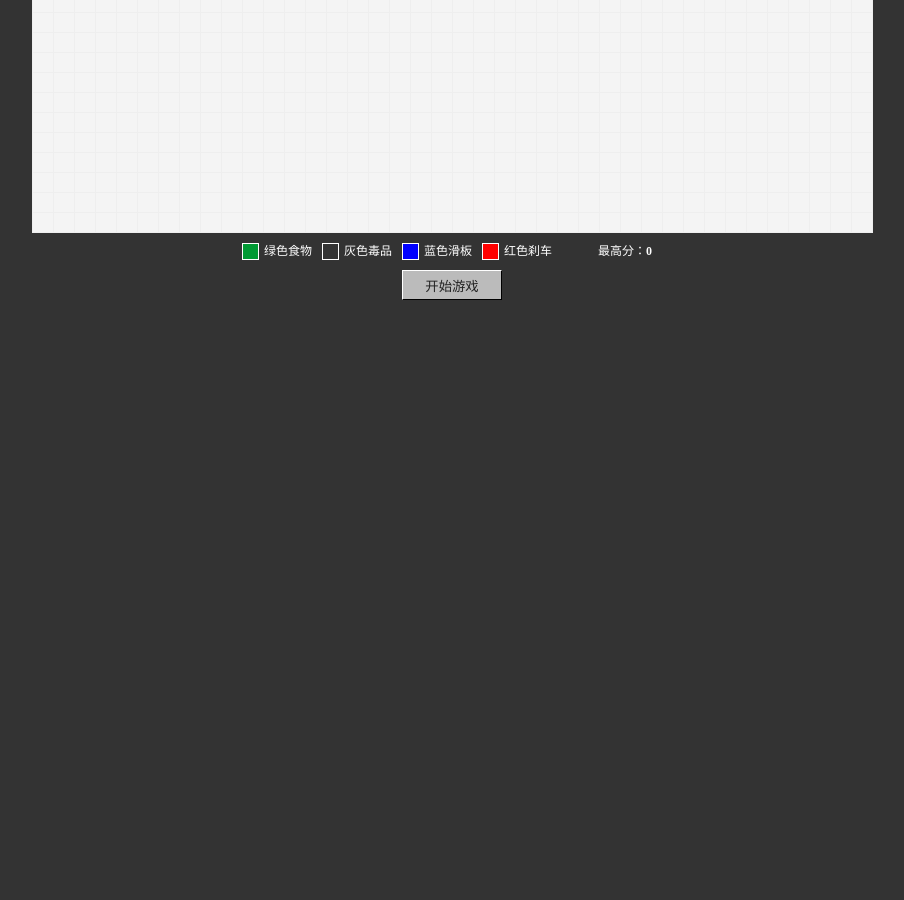
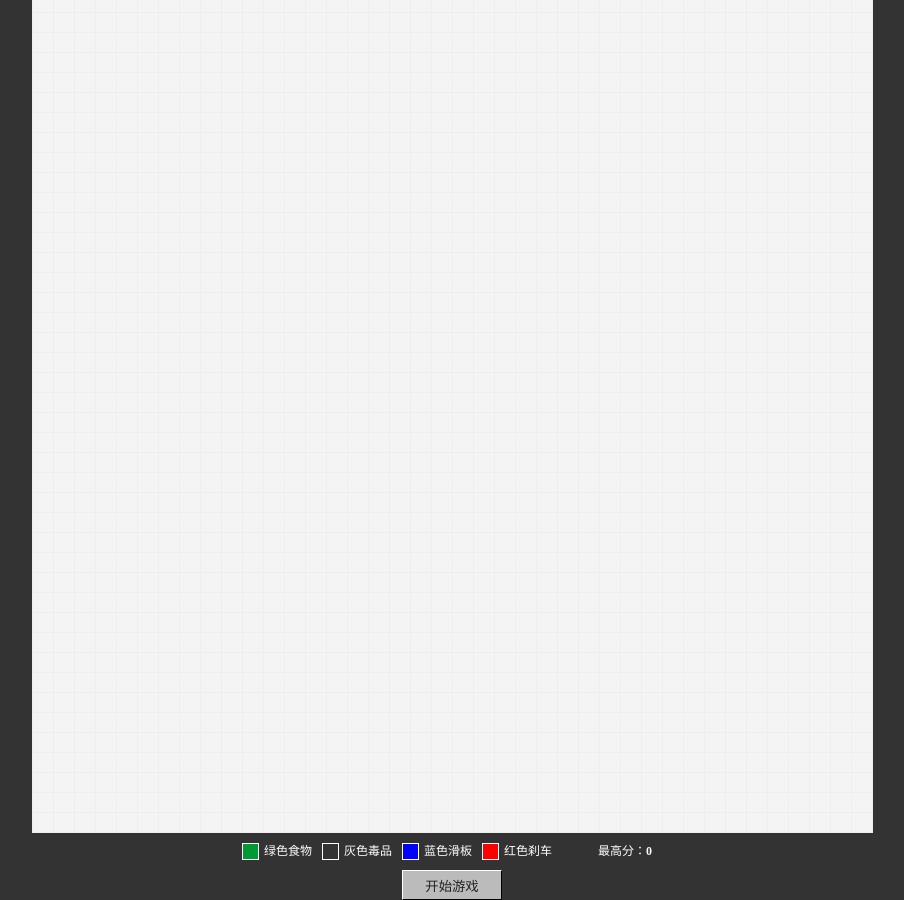
Before and after one commit to chenyuebalabala/chenyuebalabala.github.io, a plain HTML site: page index.html in a window 1280 px wide. Shown: the part 716-1616 px from the top of the page, without its empty margins (188-1092 px from the left). Before the commit the page ends 1016 px from the top, so only its background shows below. Drawn offline with nearby package versions, Linux system fonts and the light colour scheme.

Commit message:
Update index.html

```diff
--- a/index.html
+++ b/index.html
@@ -30,7 +30,7 @@ function $tag(str,target) {
 }
 // global
 var WIDTH = 40, //网格宽度
-	HEIGHT = 40, //网格高度
+	HEIGHT = 70, //网格高度
 	SAY = ["相当不错","可以啊！","一个字，牛","差不多行了，别把游戏玩爆了"];
 var len = 3, //蛇的长度
 	speed, //爬行速度
```
